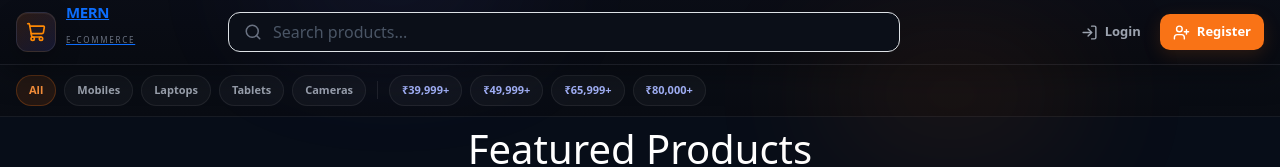
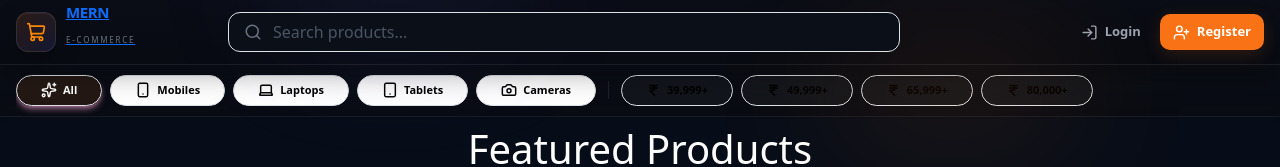
Before and after one commit to SUNNY28786/Mern_E_comerse_Frontend, a React (Vite) app: page / in a window 1280 px wide. Shown: the top 167 px of the page. Built offline with nearby package versions, Linux system fonts and the light colour scheme; no server answers.

Commit message:
Update Navbar UI

```diff
--- a/src/components/user/Navbar.jsx
+++ b/src/components/user/Navbar.jsx
@@ -17,6 +17,13 @@ import {
   ArrowRight,
   ChevronDown,
   ArrowUp,
+  Smartphone,
+  Laptop,
+  Tablet,
+  Camera,
+  Sparkles,
+  IndianRupee,
+
 } from "lucide-react";
 
 const Navbar = () => {
@@ -594,94 +601,186 @@ const Navbar = () => {
       {/* =====================================================
           HOMEPAGE FILTERS
       ===================================================== */}
-
       {location.pathname === "/" && (
-        <div className="filter-bar">
-
+        <div className="filter-bar bg-gradient-to-r from-indigo-50 via-purple-50 to-pink-50 border-b border-purple-100 shadow-sm">
           <div className="max-w-[1400px] mx-auto px-3 sm:px-5">
-
             <div className="flex items-center gap-2 overflow-x-auto py-2.5 scrollbar-hide">
 
+              {/* ALL */}
               <button
                 type="button"
                 onClick={filterAll}
-                className="filter-pill active-filter"
+                className="filter-pill active-filter
+            bg-gradient-to-r from-orange-500 via-pink-500 to-purple-600
+            text-white font-semibold
+            border border-transparent
+            shadow-md shadow-pink-300/50
+            hover:shadow-lg hover:shadow-pink-400/60
+            hover:scale-105 active:scale-95
+            transition-all duration-300
+            rounded-full px-4 py-1.5 text-sm whitespace-nowrap cursor-pointer
+            flex items-center gap-1.5"
               >
+                <Sparkles size={16} strokeWidth={2.2} />
                 All
               </button>
 
+              {/* MOBILES */}
               <button
                 type="button"
-                onClick={() =>
-                  filterCategory("Mobiles")
-                }
-                className="filter-pill"
+                onClick={() => filterCategory("Mobiles")}
+                className="filter-pill
+            bg-white text-black font-medium
+            border border-gray-200
+            hover:bg-gradient-to-r hover:from-blue-600 hover:to-cyan-600
+            hover:text-white hover:border-white
+            hover:shadow-md hover:shadow-blue-400/60
+            hover:scale-105 active:scale-95
+            transition-all duration-300
+            rounded-full px-4 py-1.5 text-sm whitespace-nowrap cursor-pointer
+            flex items-center gap-1.5"
               >
+                <Smartphone size={16} strokeWidth={2.2} />
                 Mobiles
               </button>
 
+              {/* LAPTOPS */}
               <button
                 type="button"
-                onClick={() =>
-                  filterCategory("Laptops")
-                }
-                className="filter-pill"
+                onClick={() => filterCategory("Laptops")}
+                className="filter-pill
+            bg-white text-black font-medium
+            border border-gray-200
+            hover:bg-gradient-to-r hover:from-emerald-600 hover:to-teal-600
+            hover:text-white hover:border-white
+            hover:shadow-md hover:shadow-emerald-400/60
+            hover:scale-105 active:scale-95
+            transition-all duration-300
+            rounded-full px-4 py-1.5 text-sm whitespace-nowrap cursor-pointer
+            flex items-center gap-1.5"
               >
+                <Laptop size={16} strokeWidth={2.2} />
                 Laptops
               </button>
 
+              {/* TABLETS */}
               <button
                 type="button"
-                onClick={() =>
-                  filterCategory("Tablets")
-                }
-                className="filter-pill"
+                onClick={() => filterCategory("Tablets")}
+                className="filter-pill
+            bg-white text-black font-medium
+            border border-gray-200
+            hover:bg-gradient-to-r hover:from-violet-600 hover:to-fuchsia-600
+            hover:text-white hover:border-white
+            hover:shadow-md hover:shadow-violet-400/60
+            hover:scale-105 active:scale-95
+            transition-all duration-300
+            rounded-full px-4 py-1.5 text-sm whitespace-nowrap cursor-pointer
+            flex items-center gap-1.5"
               >
+                <Tablet size={16} strokeWidth={2.2} />
                 Tablets
               </button>
 
+              {/* CAMERAS */}
               <button
                 type="button"
-                onClick={() =>
-                  filterCategory("Cameras")
-                }
-                className="filter-pill"
+                onClick={() => filterCategory("Cameras")}
+                className="filter-pill
+            bg-white text-black font-medium
+            border border-gray-200
+            hover:bg-gradient-to-r hover:from-amber-600 hover:to-orange-600
+            hover:text-white hover:border-white
+            hover:shadow-md hover:shadow-amber-400/60
+            hover:scale-105 active:scale-95
+            transition-all duration-300
+            rounded-full px-4 py-1.5 text-sm whitespace-nowrap cursor-pointer
+            flex items-center gap-1.5"
               >
+                <Camera size={16} strokeWidth={2.2} />
                 Cameras
               </button>
 
-              <div className="filter-divider" />
+              <div className="filter-divider w-px h-6 bg-gradient-to-b from-transparent via-purple-300 to-transparent mx-1 shrink-0" />
 
+              {/* ₹39,999+ */}
               <button
                 type="button"
                 onClick={() => filterPrice(39999)}
-                className="filter-pill price-pill"
+                className="filter-pill price-pill
+            bg-gradient-to-r from-rose-300 to-pink-300
+          text-black
+           border border-rose-300
+            hover:from-rose-600 hover:to-pink-600
+            hover:text-white hover:border-white
+            hover:shadow-md hover:shadow-rose-400/60
+            hover:scale-105 active:scale-95
+            transition-all duration-300
+            rounded-full px-4 py-1.5 text-sm whitespace-nowrap cursor-pointer
+            flex items-center gap-1.5"
               >
-                ₹39,999+
+                <IndianRupee size={15} strokeWidth={2.5} />
+                39,999+
               </button>
 
+              {/* ₹49,999+ */}
               <button
                 type="button"
                 onClick={() => filterPrice(49999)}
-                className="filter-pill price-pill"
+                className="filter-pill price-pill
+            bg-gradient-to-r from-sky-100 to-blue-100
+            text-black font-semibold
+            border border-sky-200
+            hover:from-sky-600 hover:to-blue-600
+            hover:text-white hover:border-white
+            hover:shadow-md hover:shadow-sky-400/60
+            hover:scale-105 active:scale-95
+            transition-all duration-300
+            rounded-full px-4 py-1.5 text-sm whitespace-nowrap cursor-pointer
+            flex items-center gap-1.5"
               >
-                ₹49,999+
+                <IndianRupee size={15} strokeWidth={2.5} />
+                49,999+
               </button>
 
+              {/* ₹65,999+ */}
               <button
                 type="button"
                 onClick={() => filterPrice(65999)}
-                className="filter-pill price-pill"
+                className="filter-pill price-pill
+            bg-gradient-to-r from-sky-300 to-blue-300
+            text-black
+            border border-sky-300
+            hover:from-emerald-600 hover:to-green-600
+            hover:text-white hover:border-white
+            hover:shadow-md hover:shadow-emerald-400/60
+            hover:scale-105 active:scale-95
+            transition-all duration-300
+            rounded-full px-4 py-1.5 text-sm whitespace-nowrap cursor-pointer
+            flex items-center gap-1.5"
               >
-                ₹65,999+
+                <IndianRupee size={15} strokeWidth={2.5} />
+                65,999+
               </button>
 
+              {/* ₹80,000+ */}
               <button
                 type="button"
                 onClick={() => filterPrice(80000)}
-                className="filter-pill price-pill"
+                className="filter-pill price-pill
+           bg-gradient-to-r from-purple-300 to-fuchsia-300
+           text-black
+           border border-purple-300
+            hover:from-purple-600 hover:to-fuchsia-600
+            hover:text-white hover:border-white
+            hover:shadow-md hover:shadow-purple-400/60
+            hover:scale-105 active:scale-95
+            transition-all duration-300
+            rounded-full px-4 py-1.5 text-sm whitespace-nowrap cursor-pointer
+            flex items-center gap-1.5"
               >
-                ₹80,000+
+                <IndianRupee size={15} strokeWidth={2.5} />
+                80,000+
               </button>
             </div>
           </div>
```
